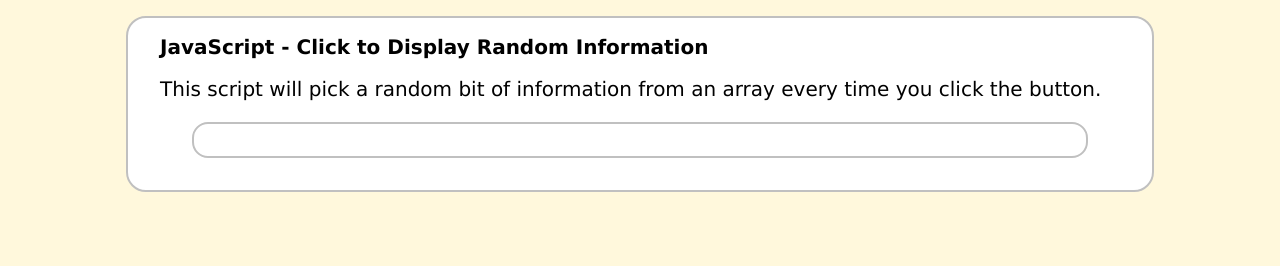
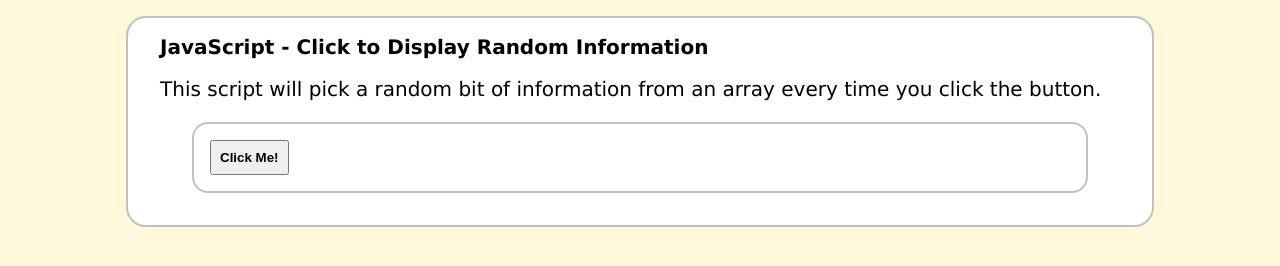
Before and after one commit to muelleoa/js-random-info, a plain HTML site: page index.html in a window 1280 px wide. Drawn offline with Linux system fonts and the light colour scheme.

Commit message:
Updated JS info

```diff
--- a/index.html
+++ b/index.html
@@ -7,6 +7,7 @@
    <title>Random Information</title>
    <link rel="stylesheet" href="reset.css">
    <link rel="stylesheet" href="styles.css">
+   <script src="random-info.js"></script>
 
 </head>
 
@@ -21,10 +22,10 @@
 
       <section class="two-columns">
          <!-- ⬇ Button to activate the showInfo() function -->
-
+         <button onclick="showInfo()">Click Me!</button>
 
          <!-- ⬇ Element with the ID of "info" to hold the chosen information -->
-
+         <div id="info"></div>
 
       </section>
 
--- a/random-info.js
+++ b/random-info.js
@@ -1,7 +1,15 @@
 // List of possible choices
-
+function showInfo() {
+   var infoList = [
+      "Ivan",
+      "Cookie",
+      "Vlad",
+      "<h2>Hello World!</h2>"
+   ];
 
    // Generate a random number and pick that item from the array
-
+   var randomizer = Math.floor(Math.random() * infoList.length)
 
    // Write that information in the HTML element that has the ID of "info"
+   document.getElementById("info").innerHTML = infoList[randomizer];
+};
```
